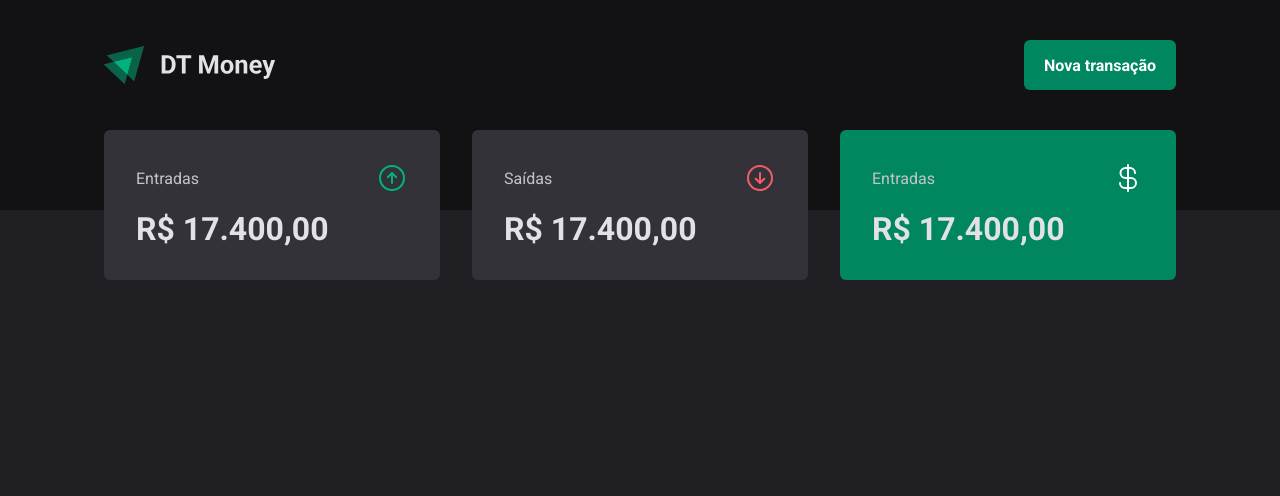
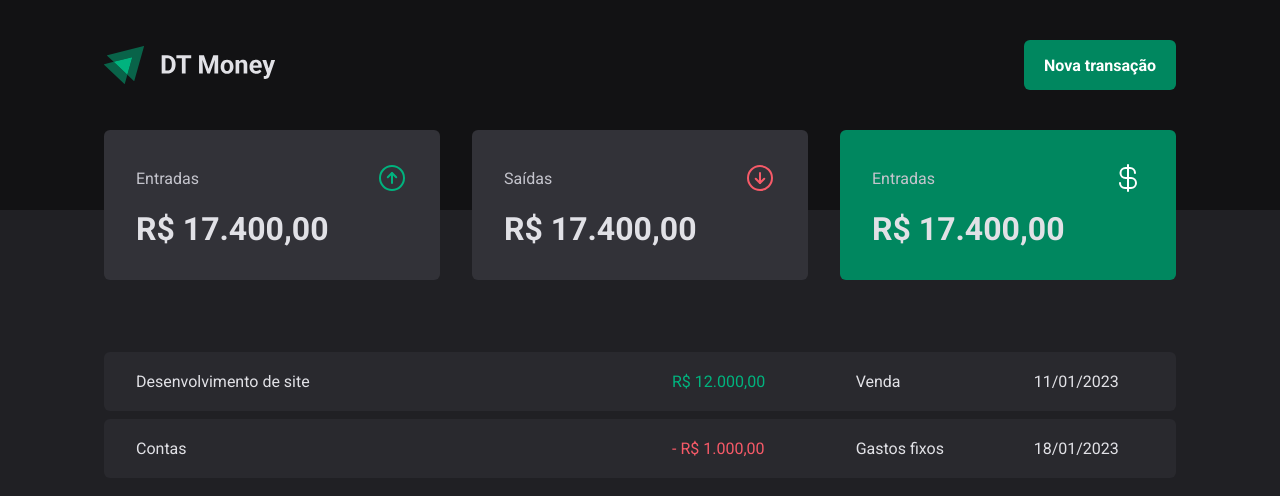
Before and after one commit to joao-hideki/DT_MONEY, a React (Vite) app: page / in a window 1280 px wide. Shown: the top 496 px of the page. Built offline with nearby package versions, Linux system fonts and the light colour scheme.

Commit message:
tabela de transações

```diff
--- a/src/pages/Transactions/index.tsx
+++ b/src/pages/Transactions/index.tsx
@@ -1,11 +1,34 @@
 import { Header } from "../../components/Header";
 import { Summary } from "../../components/Summary";
+import { PriceHighLight, TransactionsContainer, TransactionsTable } from "./styles";
 
 export function Transactions() {
   return(
     <div>
       <Header />
       <Summary />
+      <TransactionsContainer>
+        <TransactionsTable>
+          <tbody>
+            <tr>
+              <td width="50%">Desenvolvimento de site</td>
+              <td>
+                <PriceHighLight variant="income">R$ 12.000,00</PriceHighLight>
+              </td>
+              <td>Venda</td>
+              <td>11/01/2023</td>
+            </tr>
+            <tr>
+              <td width="50%">Contas</td>
+              <td>
+              <PriceHighLight variant="outcome">- R$ 1.000,00</PriceHighLight>
+              </td>
+              <td>Gastos fixos</td>
+              <td>18/01/2023</td>
+            </tr>
+          </tbody>
+        </TransactionsTable>
+      </TransactionsContainer>
     </div>
   )
 }
--- a/src/pages/Transactions/styles.ts
+++ b/src/pages/Transactions/styles.ts
@@ -0,0 +1,35 @@
+import styled from "styled-components";
+
+export const TransactionsContainer = styled.main`
+  width: 100%;
+  max-width: 1120px;
+  margin: 4rem auto 0;
+  padding: 0 1.5rem;
+  display: flex;
+`
+export const TransactionsTable = styled.table`
+  width: 100%;
+  border-collapse: separate;
+  border-spacing: 0 0.5rem;
+
+  td {
+    padding: 1.25rem 2rem;
+    background-color: ${({theme}) => theme["gray-700"]};
+
+    &:first-child {
+      border-top-left-radius: 6px;
+      border-bottom-left-radius: 6px;
+    }
+
+    &:last-child {
+      border-top-right-radius: 6px;
+      border-bottom-right-radius: 6px;
+    }
+  }
+`
+interface PriceHighLightProps {
+  variant: 'income' | 'outcome';
+}
+export const PriceHighLight = styled.span<PriceHighLightProps>`
+  color: ${props => props.variant === 'income' ? props.theme["green-300"] : props.theme["red-300"]}
+`
```
